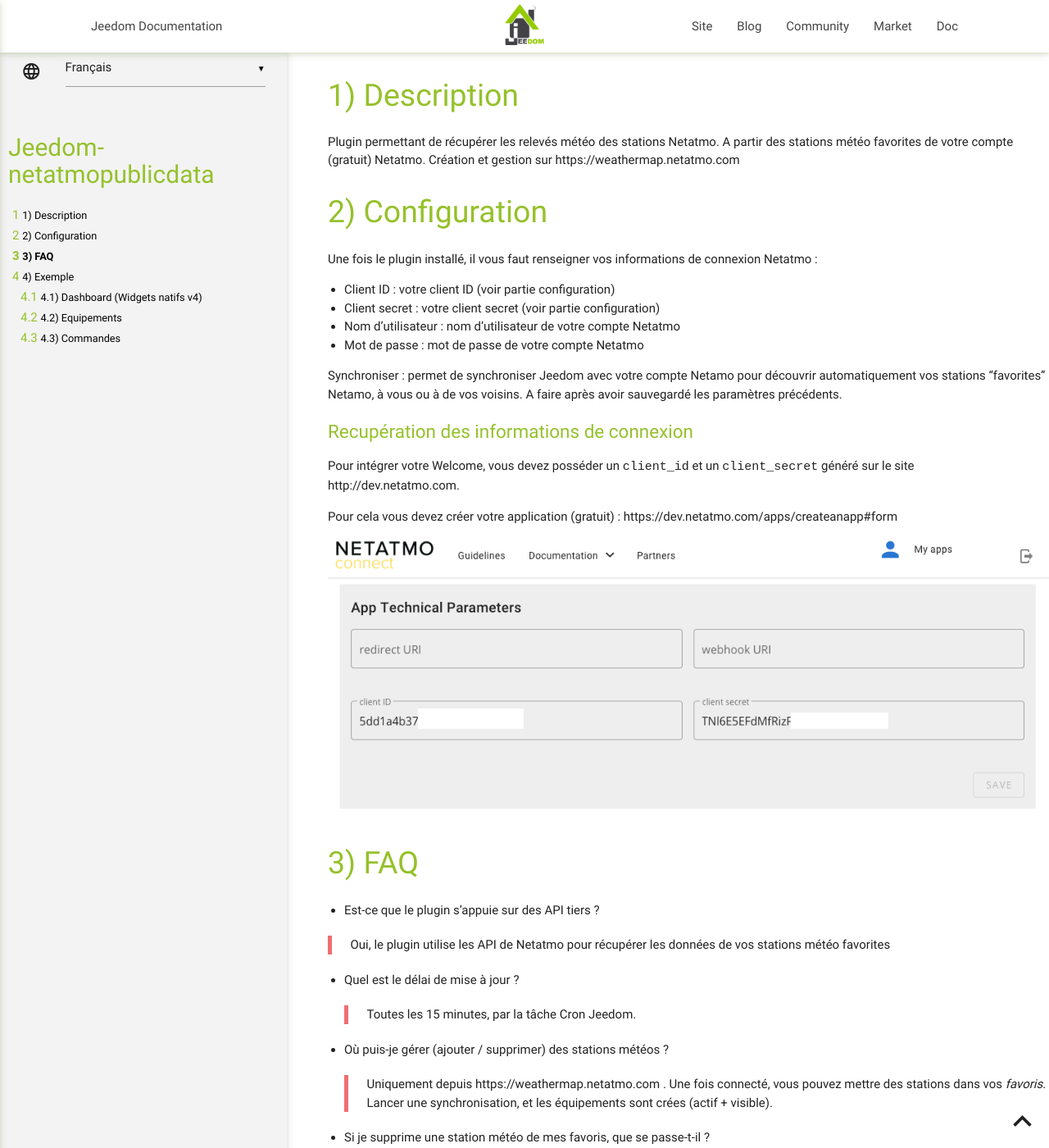
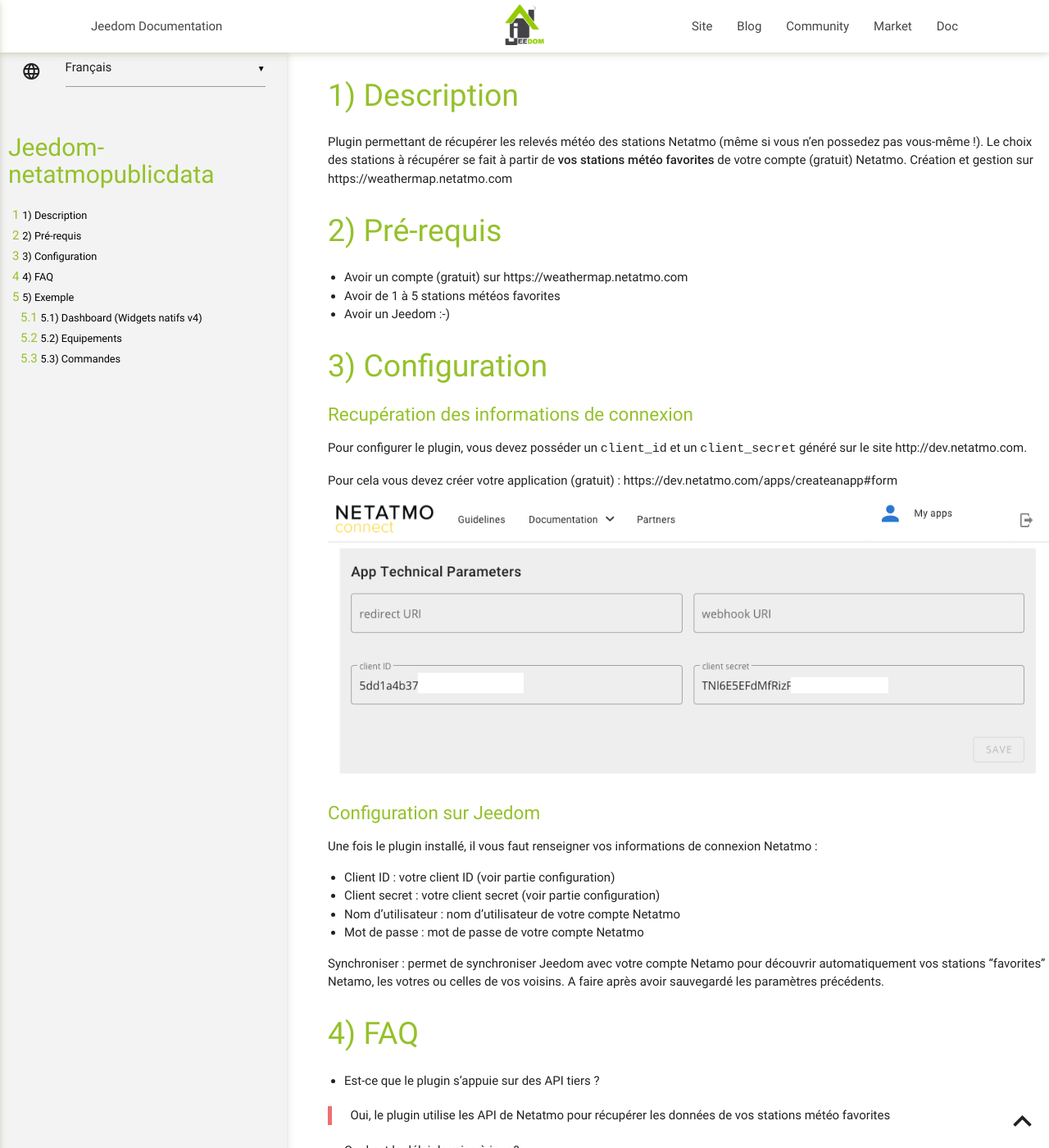
Before and after one commit to jim005/jeedom-netatmoPublicData, a Jekyll site: the page built from docs/fr_FR/index.md, in a window 1280 px wide and 1400 px high. Shown: the whole window at 82% size. Built offline with Jekyll 4.4.1, drawn with Linux system fonts in a browser that asks for light colours; some of the changed text lies outside the part shown.

Commit message:
Update index.md

```diff
--- a/docs/fr_FR/index.md
+++ b/docs/fr_FR/index.md
@@ -5,9 +5,24 @@ title: Jeedom | Plugin Netatmo OpenData
 ---
 
 # Description
-Plugin permettant de récupérer les relevés météo des stations Netatmo. A partir des stations météo favorites de votre compte (gratuit) Netatmo. Création et gestion sur https://weathermap.netatmo.com
+Plugin permettant de récupérer les relevés météo des stations Netatmo (même si vous n'en possedez pas vous-même !). Le choix des stations à récupérer se fait à partir de **vos stations météo favorites** de votre compte (gratuit) Netatmo. Création et gestion sur https://weathermap.netatmo.com
+
+# Pré-requis
+- Avoir un compte (gratuit) sur  https://weathermap.netatmo.com
+- Avoir de 1 à 5 stations météos favorites
+- Avoir un Jeedom :-)
 
 # Configuration
+### Recupération des informations de connexion
+
+Pour configurer le plugin, vous devez posséder un `client_id` et un `client_secret` généré sur le site http://dev.netatmo.com.
+
+Pour cela vous devez créer votre application (gratuit) : https://dev.netatmo.com/apps/createanapp#form
+
+
+![](../screenshot/netatmo_clientid.png)
+
+### Configuration sur Jeedom
 
 Une fois le plugin installé, il vous faut renseigner vos informations de connexion Netatmo :
 
@@ -16,16 +31,9 @@ Une fois le plugin installé, il vous faut renseigner vos informations de connex
 - Nom d’utilisateur : nom d’utilisateur de votre compte Netatmo
 - Mot de passe : mot de passe de votre compte Netatmo
 
-Synchroniser : permet de synchroniser Jeedom avec votre compte Netamo pour découvrir automatiquement vos stations "favorites" Netamo, à vous ou à de vos voisins. A faire après avoir sauvegardé les paramètres précédents.
-
-### Recupération des informations de connexion
-
-Pour intégrer votre Welcome, vous devez posséder un `client_id` et un `client_secret` généré sur le site http://dev.netatmo.com.
-
-Pour cela vous devez créer votre application (gratuit) : https://dev.netatmo.com/apps/createanapp#form
+Synchroniser : permet de synchroniser Jeedom avec votre compte Netamo pour découvrir automatiquement vos stations "favorites" Netamo, les votres ou celles de vos voisins. A faire après avoir sauvegardé les paramètres précédents.
 
 
-![](../screenshot/netatmo_clientid.png)
 
 # FAQ
 - Est-ce que le plugin s'appuie sur des API tiers ?
```
